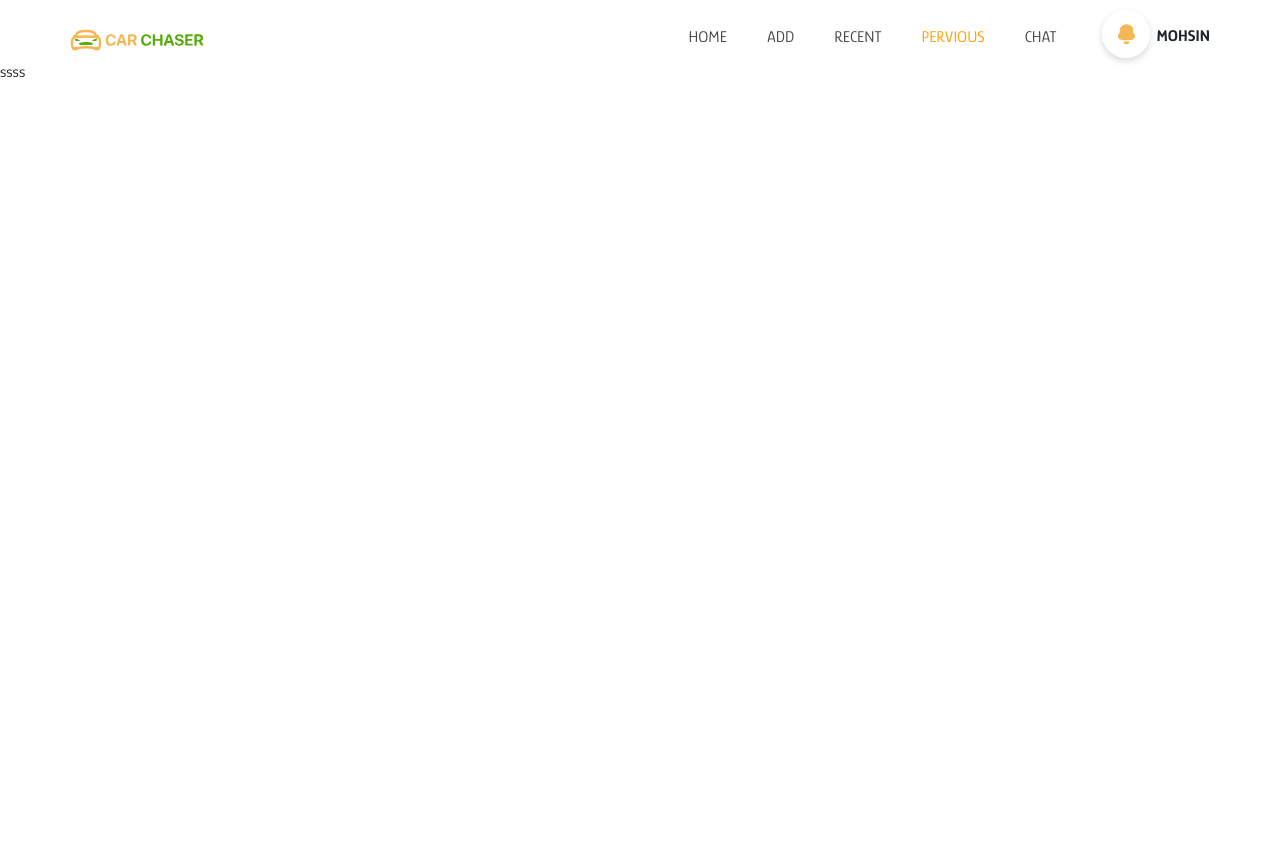
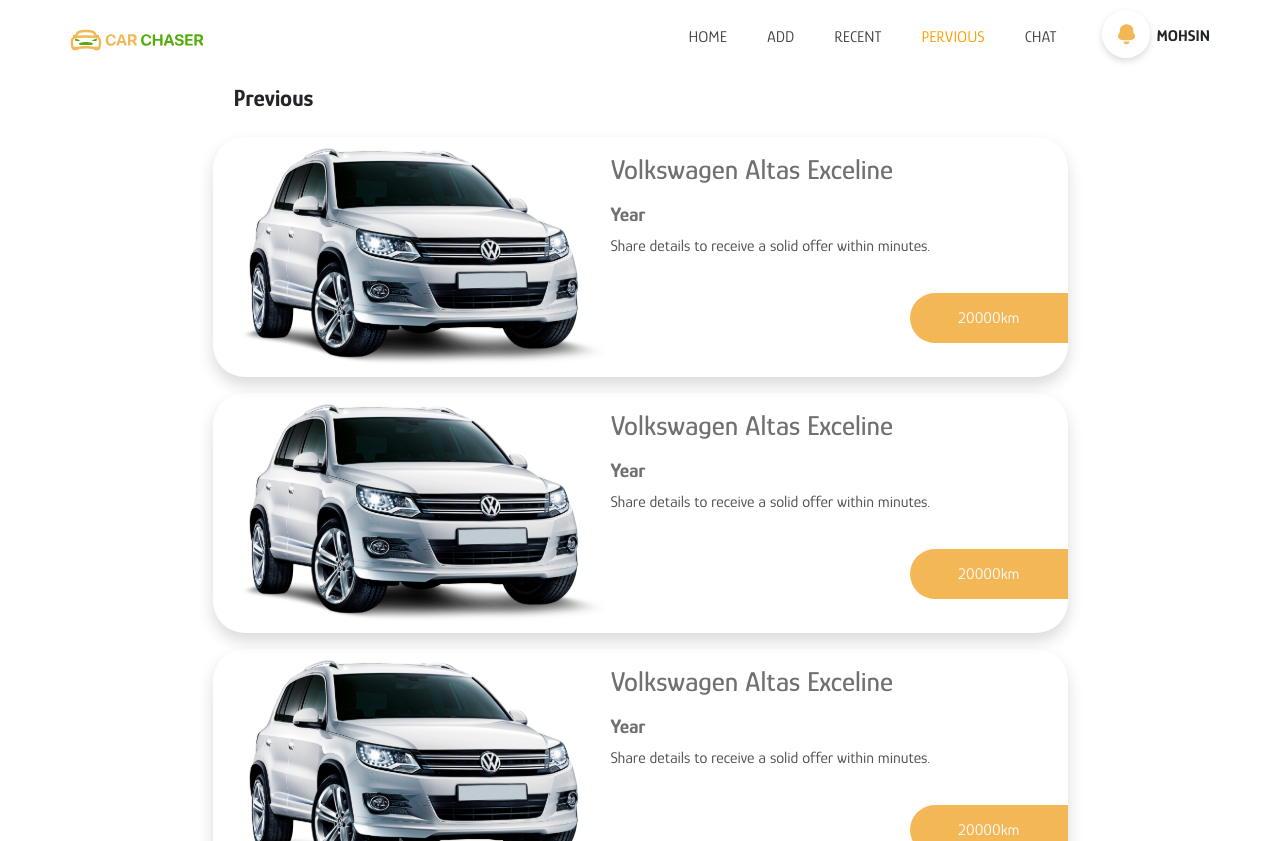
Before and after one commit to zeeshan-rajpot/carchaserwebsite, a React (Vite) app: page /Previous in a window 1280 px wide. Before the commit the page ends 800 px from the top, so only its background shows below. Built offline with nearby package versions, Linux system fonts and the light colour scheme.

Commit message:
ltest commit

```diff
--- a/src/App.jsx
+++ b/src/App.jsx
@@ -13,6 +13,7 @@
 import Chat from './app/Chat';
 import Previous from './app/Previous';
 import Recent from './app/Recent';
+import ChatModule from './app/Chat/ChatModule';
 function App() {
 
 
@@ -29,7 +30,7 @@
 <Route exact path='/Chat' element={<Chat/>} />
 <Route exact path='/Previous' element={<Previous/>} />
 <Route exact path='/Recent' element={<Recent/>} />
-
+<Route exact path='/Chat/admin' element={<ChatModule/>} />
 <Route exact path='/Add/Car' element={<Steper/>} />
 
 </Routes>
--- /dev/null
+++ b/src/app/Chat/ChatModule.jsx
@@ -0,0 +1,13 @@
+import Navbar from "../Components/Navbar"
+
+
+const ChatModule = () => {
+  return (
+    <>
+    <Navbar/>
+
+    </>
+  )
+}
+
+export default ChatModule
--- a/src/app/Chat/index.jsx
+++ b/src/app/Chat/index.jsx
@@ -33,7 +33,7 @@
             {/* <p className='my-0' style={ { color: '#515151', fontSize: '16px', fontWeight: '400' } }>of questio You can also select the questions.</p> */}
           </Col>
           <Col lg={6} className="mt-4">
-            <Link to="/Add/Car">
+            <Link to="/Chat/admin">
               <button
                 className="px-5 p-2 rounded-5 border-0 "
                 style={{ backgroundColor: "#F3B755", color: "#FFFFFF " }}
--- a/src/app/Previous/index.jsx
+++ b/src/app/Previous/index.jsx
@@ -1,12 +1,82 @@
 import Navbar from "../Components/Navbar"
+import { Col, Container, Row } from "react-bootstrap";
 
 function Previous() {
+    const recentCarsData = [
+        {
+          imageSrc: "/car2.svg",
+          title: "Volkswagen Altas Exceline",
+          year: "Year",
+          description: "Share details to receive a solid offer within minutes.",
+          distance: "20000km",
+        },
+        {
+          imageSrc: "/car2.svg",
+          title: "Volkswagen Altas Exceline",
+          year: "Year",
+          description: "Share details to receive a solid offer within minutes.",
+          distance: "20000km",
+        },
+        {
+          imageSrc: "/car2.svg",
+          title: "Volkswagen Altas Exceline",
+          year: "Year",
+          description: "Share details to receive a solid offer within minutes.",
+          distance: "20000km",
+        },
+        {
+          imageSrc: "/car2.svg",
+          title: "Volkswagen Altas Exceline",
+          year: "Year",
+          description: "Share details to receive a solid offer within minutes.",
+          distance: "20000km",
+        },
+        // Add more recent cars data as needed
+      ];
   return (
     <>
         <Navbar
         link='Previous'/>
+    <Container>
+    <Row className="w-75 m-auto mt-4">
+        <h4><b>Previous</b></h4>
+    </Row>
+    </Container>
 
-    ssss
+    <Container style={{height:'90vh', overflowY:'auto'}}>
+        <Row>
+          {recentCarsData.map((car, index) => (
+            <Col key={index} md={12}   className="mt-3 rounded-5 shadow pe-0 w-75 m-auto ">
+              <div className="d-flex">
+                <div>
+                  <img
+                    src={car.imageSrc}
+                    alt=""
+                    style={{ width: "386px", height: "240px" }}
+                  />
+                </div>
+                <div className="w-100">
+                  <h3 className="mt-3 text-capitalize" style={{ color: "#707070" }}>
+                    {car.title}
+                  </h3>
+                  <h5 className="mt-3" style={{ color: "#707070" }}>
+                    <b>{car.year}</b>
+                  </h5>
+                  <p style={{ color: "#515151" }}>{car.description}</p>
+                  <div className="text-end mt-5">
+                    <span
+                      className="text-light py-3 px-5 rounded-start-5 "
+                      style={{ background: "#F3B755" }}
+                    >
+                      {car.distance}
+                    </span>
+                  </div>
+                </div>
+              </div>
+            </Col>
+          ))}
+        </Row>
+      </Container>
     </>
   )
 }
--- a/src/app/Recent/index.jsx
+++ b/src/app/Recent/index.jsx
@@ -1,13 +1,83 @@
 import Navbar from "../Components/Navbar"
-import RecentCars from "../Dashboard/RecentCars"
+import { Col, Container, Row } from "react-bootstrap";
 
 const Recent = () => {
+    const recentCarsData = [
+        {
+          imageSrc: "/car2.svg",
+          title: "Volkswagen Altas Exceline",
+          year: "Year",
+          description: "Share details to receive a solid offer within minutes.",
+          distance: "20000km",
+        },
+        {
+          imageSrc: "/car2.svg",
+          title: "Volkswagen Altas Exceline",
+          year: "Year",
+          description: "Share details to receive a solid offer within minutes.",
+          distance: "20000km",
+        },
+        {
+          imageSrc: "/car2.svg",
+          title: "Volkswagen Altas Exceline",
+          year: "Year",
+          description: "Share details to receive a solid offer within minutes.",
+          distance: "20000km",
+        },
+        {
+          imageSrc: "/car2.svg",
+          title: "Volkswagen Altas Exceline",
+          year: "Year",
+          description: "Share details to receive a solid offer within minutes.",
+          distance: "20000km",
+        },
+        // Add more recent cars data as needed
+      ];
   return (
     <>
     <Navbar
     link='Recent'
     />
-    <RecentCars/>
+       <Container>
+    <Row className="w-75 m-auto mt-4">
+        <h4><b>Recent</b></h4>
+    </Row>
+    </Container>
+  <Container style={{height:'90vh', overflowY:'auto'}}>
+        <Row>
+          {recentCarsData.map((car, index) => (
+            <Col key={index} md={12}   className="mt-3 rounded-5 shadow pe-0 w-75 m-auto ">
+              <div className="d-flex">
+                <div>
+                  <img
+                    src={car.imageSrc}
+                    alt=""
+                    style={{ width: "386px", height: "240px" }}
+                  />
+                </div>
+                <div className="w-100">
+                  <h3 className="mt-3 text-capitalize" style={{ color: "#707070" }}>
+                    {car.title}
+                  </h3>
+                  <h5 className="mt-3" style={{ color: "#707070" }}>
+                    <b>{car.year}</b>
+                  </h5>
+                  <p style={{ color: "#515151" }}>{car.description}</p>
+                  <div className="text-end mt-5">
+                    <span
+                      className="text-light py-3 px-5 rounded-start-5 "
+                      style={{ background: "#F3B755" }}
+                    >
+                      {car.distance}
+                    </span>
+                  </div>
+                </div>
+              </div>
+            </Col>
+          ))}
+        </Row>
+      </Container>
+
     </>
   )
 }
```
